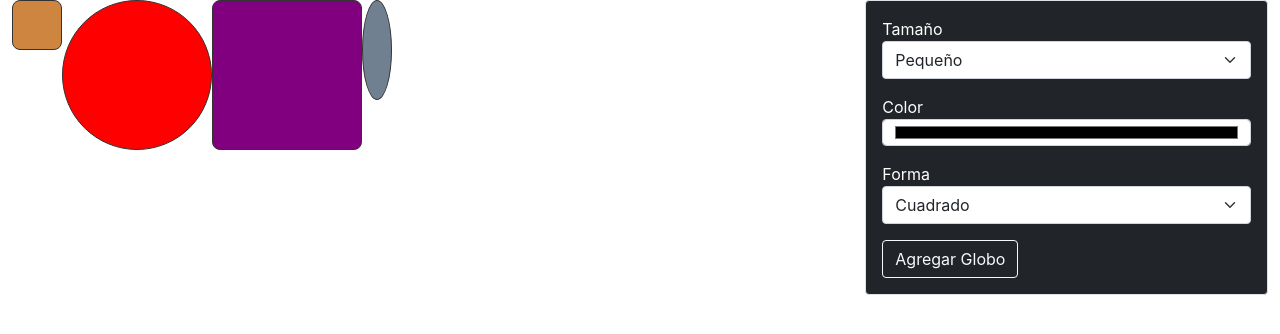
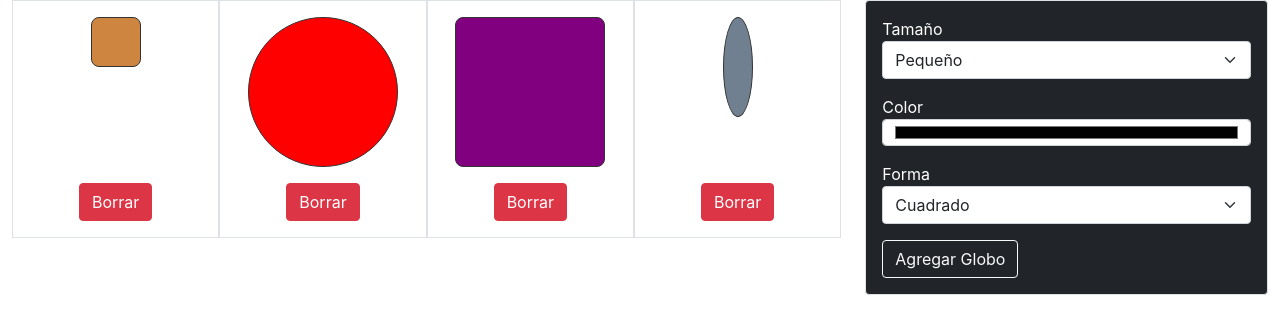
Before and after one commit to Israel2709/comidApp, a React (Create React App) app: page / in a window 1280 px wide. Shown: the top 334 px of the page. Built offline with nearby package versions, Linux system fonts and the light colour scheme.

Commit message:
lifting state up

```diff
--- a/src/App.js
+++ b/src/App.js
@@ -41,6 +41,13 @@ function App () {
   const getCardNumber = event => {
     setCardNumber(event.target.value)
   }
+  const deleteBalloon = event => {
+    console.log(event.target.dataset.balloonIndex)
+    let balloonIndex = event.target.dataset.balloonIndex
+    let ballonsList = balloonsRequirement
+    ballonsList.splice(balloonIndex, 1)
+    setBalloonsRequirement([...ballonsList])
+  }
   return (
     <div className='App'>
       <div className='container-fluid'>
@@ -55,6 +62,8 @@ function App () {
                     shape={shape}
                     color={color}
                     size={size}
+                    deleteHandler={deleteBalloon}
+                    balloonKey={index}
                   />
                 )
               })}
--- a/src/Components/Balloon/index.js
+++ b/src/Components/Balloon/index.js
@@ -1,5 +1,5 @@
 const Balloon = props => {
-  const { shape, color, size } = props
+  const { shape, color, size, deleteHandler, balloonKey } = props
   const shapeConfig = {
     square: 'square',
     redondo: 'redondo',
@@ -12,12 +12,22 @@ const Balloon = props => {
     normal: ''
   }
   return (
-    <div
-      className={`balloon ${shapeConfig[shape]} ${sizeConfig[size]}`}
-      style={{
-        backgroundColor: color
-      }}
-    ></div>
+    <div className='d-flex flex-column p-3 w-25 border align-items-center'>
+      <div
+        className={`balloon mb-3 ${shapeConfig[shape]} ${sizeConfig[size]}`}
+        style={{
+          backgroundColor: color
+        }}
+      ></div>
+      <button
+        data-balloon-index={balloonKey}
+        type='button'
+        className='btn btn-danger mt-auto'
+        onClick={deleteHandler}
+      >
+        Borrar
+      </button>
+    </div>
   )
 }
 
```
